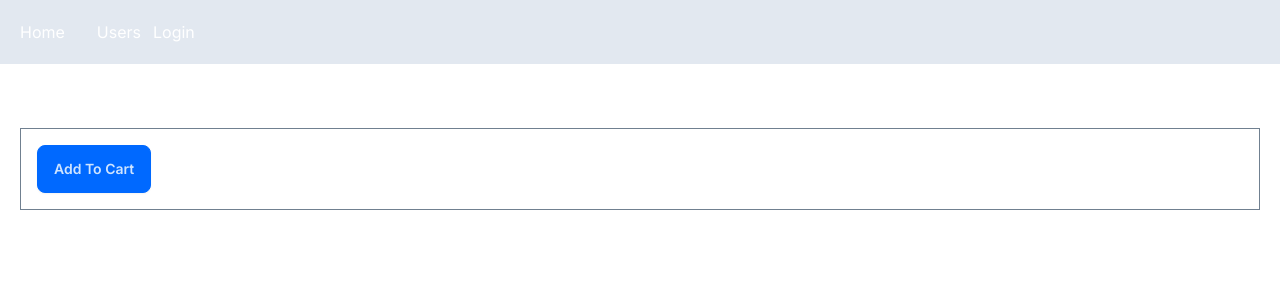
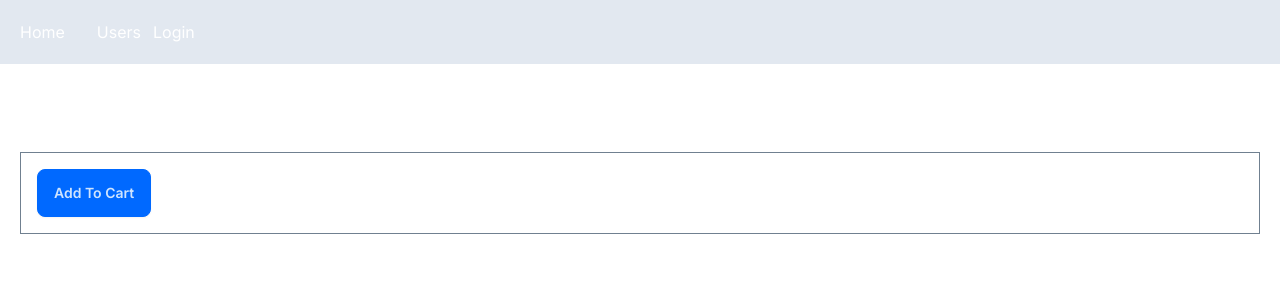
Before and after one commit to funkybooboo/javascript_practice, a Next.js app: page / in a window 1280 px wide. Shown: the top 300 px of the page. Built offline with nearby package versions, Linux system fonts and the light colour scheme; no server answers.

Commit message:
read session from server

```diff
--- a/app/api/auth/[...nextauth]/route.ts
+++ b/app/api/auth/[...nextauth]/route.ts
@@ -1,7 +1,7 @@
 import NextAuth from "next-auth"
 import GoogleProvider from "next-auth/providers/google";
 
-const handler = NextAuth({
+export const authOptions = ({
     providers: [
         GoogleProvider({
             clientId: process.env.GOOGLE_CLIENT_ID!,
@@ -10,4 +10,6 @@
     ]
 });
 
-export {handler as GET, handler as POST};
+const handler = NextAuth(authOptions);
+
+export {handler as GET, handler as T};
--- a/app/page.tsx
+++ b/app/page.tsx
@@ -1,10 +1,16 @@
 
 import ProductCard from "./components/ProductCard/ProductCard";
+import Link from "next/link";
+import {getServerSession} from "next-auth";
+import { authOptions } from "@/app/api/auth/[...nextauth]/route";
 
-export default function Home() {
+export default async function Home() {
+    const session = await getServerSession(authOptions);
+
   return (
     <main>
-      <h1>Home</h1>
+      <h1>Hello {session && <span>{session.user!.name}</span>}</h1>
+        <Link href={"/users"}>Users</Link>
         <ProductCard/>
     </main>
   );
```
